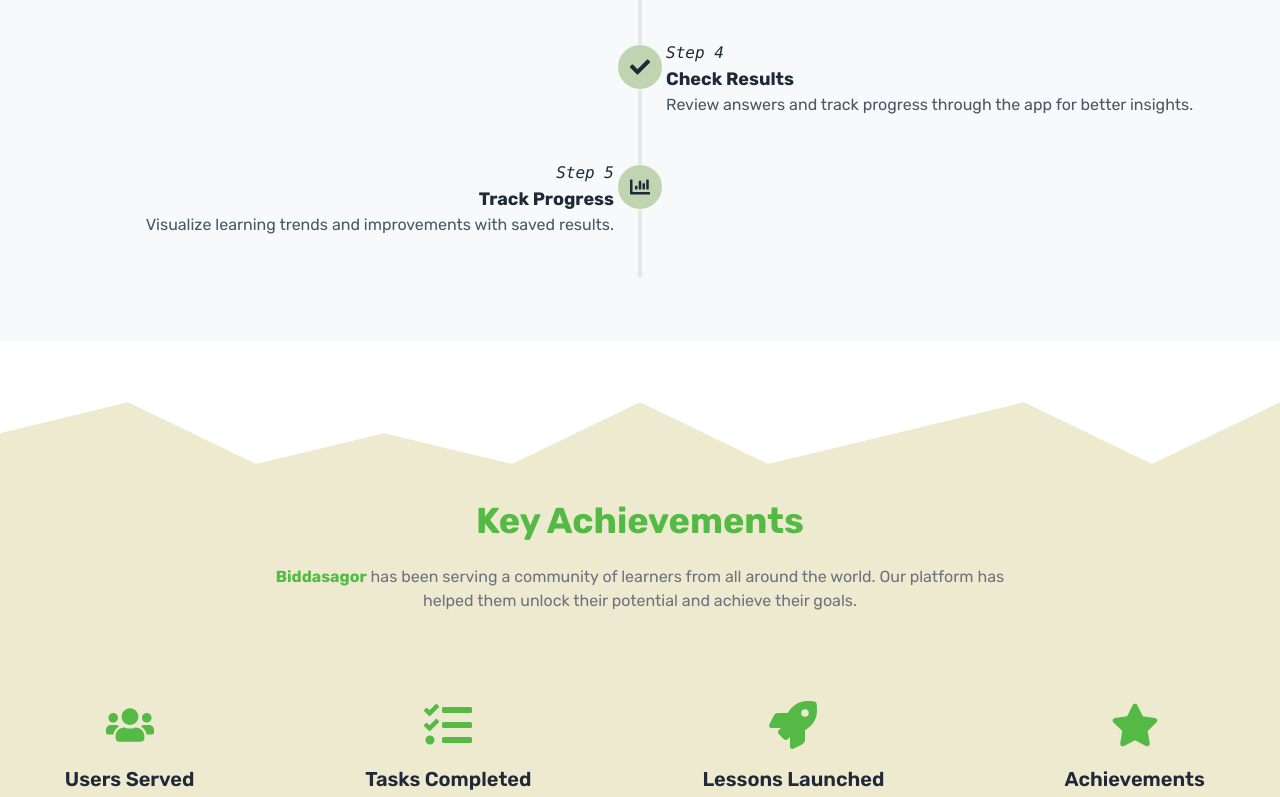
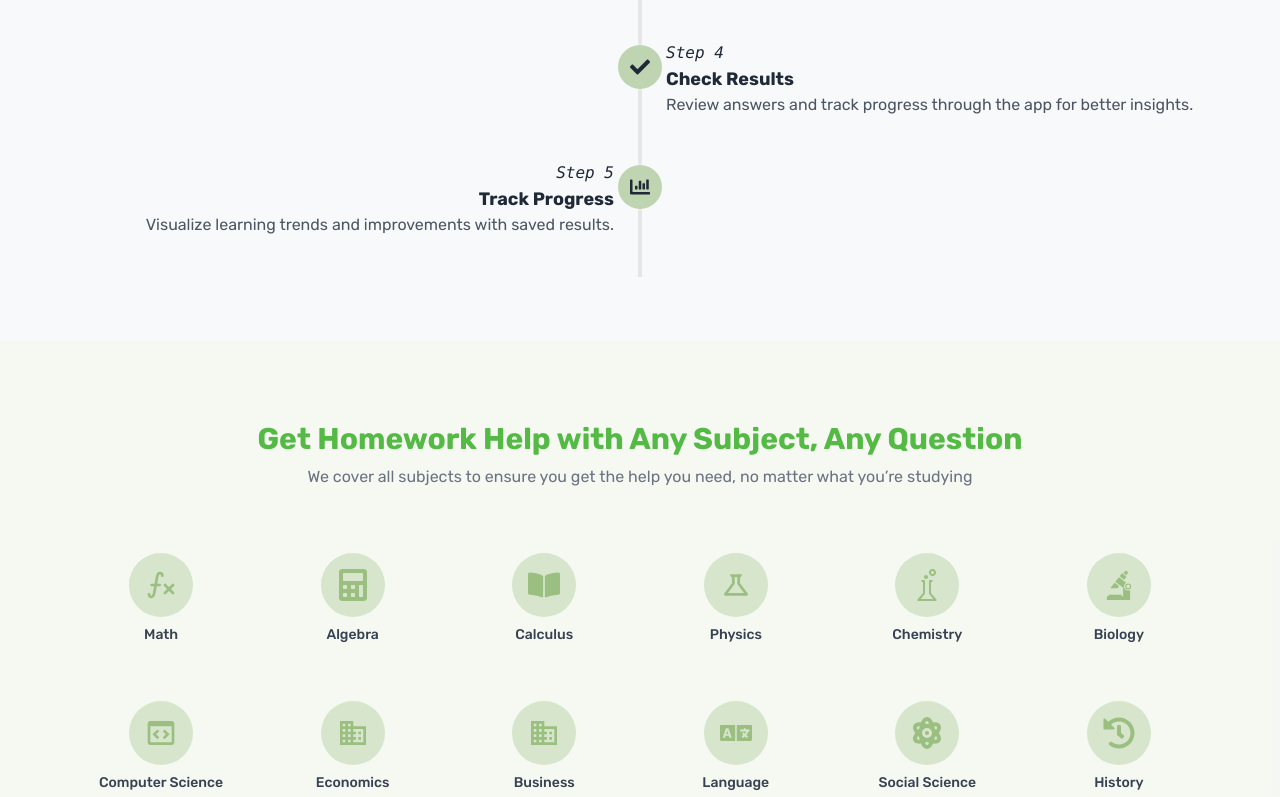
Before and after one commit to Phanthom-Mekat/AI-Integrated-Edu-Platform-Biddasagor, a React (Vite) app: page / in a window 1280 px wide. Shown: the part 2000-2797 px from the top of the page. Built offline with nearby package versions, Linux system fonts and the light colour scheme.

Commit message:
testimonials added

```diff
--- a/package.json
+++ b/package.json
@@ -14,6 +14,7 @@
     "react": "^18.3.1",
     "react-countup": "^6.5.3",
     "react-dom": "^18.3.1",
+    "react-fast-marquee": "^1.6.5",
     "react-icons": "^5.3.0",
     "react-router-dom": "^6.28.0",
     "react-swipeable": "^7.0.2",
--- a/src/components/home/Faq.jsx
+++ b/src/components/home/Faq.jsx
@@ -47,7 +47,7 @@ const Faq = () => {
     ];
 
     return (
-        <div className="bg-light py-16 mb-10">
+        <div className="bg-light py-16 ">
             <h2 className="text-4xl text-center  font-bold  mb-8">
                 Frequently Asked Questions
             </h2>
--- a/src/components/home/Navbar.jsx
+++ b/src/components/home/Navbar.jsx
@@ -7,7 +7,7 @@ const Navbar = () => {
     const isHome = location.pathname === "/";
 
     const links = <>
-        <li className="mr-2 font-bold text-gray-500"><NavLink to="/">Home</NavLink></li>
+        <li className="mr-2 font-bold text-gray-500"><NavLink to="/" className={({isActive}) => isActive ? "bg-secondary/80" : ""}>Home</NavLink></li>
         <li className="mr-2 font-bold text-gray-500"><NavLink to="/about">About Us</NavLink></li>
     </>
     return (
--- /dev/null
+++ b/src/components/home/SubjectHelp.jsx
@@ -0,0 +1,51 @@
+import { FaCalculator, FaAtom, FaBookOpen, FaLanguage, FaHistory } from "react-icons/fa";
+import {  GiMicroscope } from "react-icons/gi";
+import { BiCodeBlock } from "react-icons/bi";
+import { IoMdBusiness } from "react-icons/io";
+import { MdOutlineScience } from "react-icons/md";
+import { TbMathFunction } from "react-icons/tb";
+import { SlChemistry } from "react-icons/sl";
+
+const SubjectHelp = () => {
+    const subjects = [
+        { name: "Math", icon: <TbMathFunction className="w-8 h-8 text-primary" /> },
+        { name: "Algebra", icon: <FaCalculator className="w-8 h-8 text-primary" /> },
+        { name: "Calculus", icon: <FaBookOpen className="w-8 h-8 text-primary" /> },
+        { name: "Physics", icon: <MdOutlineScience className="w-8 h-8 text-primary" /> },
+        { name: "Chemistry", icon: <SlChemistry className="w-8 h-8 text-primary" /> },
+        { name: "Biology", icon: <GiMicroscope className="w-8 h-8 text-primary" /> },
+        { name: "Computer Science", icon: <BiCodeBlock className="w-8 h-8 text-primary" /> },
+        { name: "Economics", icon: <IoMdBusiness className="w-8 h-8 text-primary" /> },
+        { name: "Business", icon: <IoMdBusiness className="w-8 h-8 text-primary" /> },
+        { name: "Language", icon: <FaLanguage className="w-8 h-8 text-primary" /> },
+        { name: "Social Science", icon: <FaAtom className="w-8 h-8 text-primary" /> },
+        { name: "History", icon: <FaHistory className="w-8 h-8 text-primary" /> },
+    ];
+
+    return (
+        <div className="bg-primary/10 py-20">
+            <div className="text-center mb-12">
+                <h2 className="text-3xl font-bold text-secondary">Get Homework Help with Any Subject, Any Question</h2>
+                <p className="text-gray-500 mt-2">We cover all subjects to ensure you get the help you need, no matter what you’re studying</p>
+            </div>
+            <div className="grid grid-cols-2 md:grid-cols-4 w-11/12 mx-auto lg:grid-cols-6 gap-6 justify-items-center px-6">
+                {subjects.map((subject, index) => (
+                    <div
+                        key={index}
+                        className="flex flex-col items-center gap-2 p-4  rounded-lg  hover:shadow-lg transition-shadow"
+                    >
+                        <div className="p-4 bg-primary/35 rounded-full">{subject.icon}</div>
+                        <p className="text-sm font-medium text-gray-700">{subject.name}</p>
+                    </div>
+                ))}
+            </div>
+            <div className="mt-12 text-center">
+                <button className="btn bg-gradient-to-r from-secondary to-lime-500 text-white px-6 rounded-full text-lg font-bold hover:shadow-lg transition-shadow">
+                    Ask your question
+                </button>
+            </div>
+        </div>
+    );
+};
+
+export default SubjectHelp;
--- /dev/null
+++ b/src/components/home/Testimonial.jsx
@@ -0,0 +1,161 @@
+/* eslint-disable react/prop-types */
+import Marquee from 'react-fast-marquee'
+import { Star } from 'lucide-react'
+
+const testimonials = [
+  {
+    name: "John D.",
+    image: "https://i.pravatar.cc/100?img=1",
+    feedback: "This platform helped me ace my math exam! Highly recommend it.",
+    rating: 5,
+    subject: "Mathematics",
+    improvement: "Exam scores improved by 30%",
+  },
+  {
+    name: "Sophia L.",
+    image: "https://i.pravatar.cc/100?img=2",
+    feedback: "The step-by-step solutions were a lifesaver for physics assignments!",
+    rating: 5,
+    subject: "Physics",
+    improvement: "Homework completion time reduced",
+  },
+  {
+    name: "Emily R.",
+    image: "https://i.pravatar.cc/100?img=3",
+    feedback: "I love the 24/7 availability. It's like having a tutor always by your side.",
+    rating: 4.5,
+    subject: "Chemistry",
+    improvement: "Grades improved from C to A-",
+  },
+  {
+    name: "Michael K.",
+    image: "https://i.pravatar.cc/100?img=4",
+    feedback: "Affordable and reliable homework help. Best investment I've made.",
+    rating: 5,
+    subject: "Biology",
+    improvement: "Confidence in subject increased ",
+  },
+  {
+    name: "Olivia P.",
+    image: "https://i.pravatar.cc/100?img=5",
+    feedback: "The interactive quizzes really helped reinforce my learning. Great feature!",
+    rating: 4.5,
+    subject: "History",
+    improvement: "Retention of facts improved by 40%",
+  },
+  {
+    name: "Ethan S.",
+    image: "https://i.pravatar.cc/100?img=6",
+    feedback: "I struggled with English Literature, but the analysis tools here made it much easier.",
+    rating: 5,
+    subject: "English Literature",
+    improvement: "Essay writing skills significantly ",
+  },
+  {
+    name: "Ava M.",
+    image: "https://i.pravatar.cc/100?img=7",
+    feedback: "The platform is so easy to use. I can find answers to my questions in seconds.",
+    rating: 4.5,
+    subject: "Computer Science",
+    improvement: "Coding skills improved by 50%",
+  },
+  {
+    name: "Noah B.",
+    image: "https://i.pravatar.cc/100?img=8",
+    feedback: "The AI tutor is so helpful. It explains concepts in a way that's easy .",
+    rating: 5,
+    subject: "Algebra",
+    improvement: "Understanding of concepts improved",
+  },
+  {
+    name: "Mia L.",
+    image: "https://i.pravatar.cc/100?img=9",
+    feedback: "I love the community aspect. It's like having a study group online.",
+    rating: 4.5,
+    subject: "Economics",
+    improvement: "Understanding of concepts improved",
+  },
+  {
+    name: "James C.",
+    image: "https://i.pravatar.cc/100?img=10",
+    feedback: "The platform is so easy to use. I can find answers to my questions in seconds.",
+    rating: 4.5,
+    subject: "Business Studies",
+    improvement: "Understanding of concepts improved",
+  },
+  {
+    name: "Liam H.",
+    image: "https://i.pravatar.cc/100?img=11",
+    feedback: "The platform is so easy to use. I can find answers to my questions in seconds.",
+    rating: 4.5,
+    subject: "Language",
+    improvement: "Understanding of concepts improved",
+  },
+  {
+    name: "Ella G.",
+    image: "https://i.pravatar.cc/100?img=12",
+    feedback: "The platform is so easy to use. I can find answers to my questions in seconds.",
+    rating: 4.5,
+    subject: "Social Science",
+    improvement: "Understanding of concepts improved",
+  },
+  {
+    name: "William S.",
+    image: "https://i.pravatar.cc/100?img=13",
+    feedback: "The platform is so easy to use. I can find answers to my questions in seconds.",
+    rating: 4.5,
+    subject: "Psychology",
+    improvement: "Understanding of concepts improved",
+  }
+]
+
+const TestimonialCard = ({ testimonial }) => (
+  <div className="card w-80 bg-secondary/20 shadow-md m-4">
+    <div className="card-body p-4">
+      <div className="flex items-center mb-2">
+        <img src={testimonial.image} alt={testimonial.name} className="w-12 h-12 rounded-full object-cover" />
+        <div className="ml-3">
+          <h2 className="font-semibold">{testimonial.name}</h2>
+          <p className="text-sm text-primary">{testimonial.subject}</p>
+        </div>
+      </div>
+      <p className="text-sm mb-2">{testimonial.feedback}</p>
+      <div className="flex items-center justify-between">
+        <div className="flex">
+          {[...Array(5)].map((_, i) => (
+            <Star
+              key={i}
+              className={`w-4 h-4 ${
+                i < Math.floor(testimonial.rating) ? 'text-secondary fill-current' : 'text-gray-300'
+              }`}
+            />
+          ))}
+        </div>
+        <span className="text-xs text-primary">{testimonial.improvement}</span>
+      </div>
+    </div>
+  </div>
+)
+
+const TestimonialMarquee = () => {
+  return (
+    <div className="bg-light py-12">
+      <div className="container mx-auto px-4">
+        <h2 className="text-3xl font-bold text-center text-gray-800 mb-8">What Our Students Say</h2>
+        <Marquee gradient={false} speed={120}   pauseOnClick >
+          {testimonials.map((testimonial, index) => (
+            <TestimonialCard key={index} testimonial={testimonial} />
+          ))}
+        </Marquee>
+        <div className="text-center mt-8">
+          <p className="text-xl font-semibold text-gray-700 mb-4">98% of students reported improved grades</p>
+          <button className="btn bg-primary hover:bg-secondary text-white border-none">
+            Join Our Success Story
+          </button>
+        </div>
+      </div>
+    </div>
+  )
+}
+
+export default TestimonialMarquee
--- a/src/pages/HomePage.jsx
+++ b/src/pages/HomePage.jsx
@@ -5,6 +5,8 @@ import Hero from "../components/home/Hero";
 import HowItWorks from "../components/home/HowItWorks";
 import Pricing from "../components/home/Pricing";
 import States from "../components/home/States";
+import SubjectHelp from "../components/home/SubjectHelp";
+import Testimonial from "../components/home/Testimonial";
 
 const HomePage = () => {
     return (
@@ -13,9 +15,11 @@ const HomePage = () => {
                 <Hero/>
                 <DiscoverSection/>
                 <HowItWorks/>
+                <SubjectHelp />
                 <States/>
                 <Pricing/>
                 <Faq/>
+                <Testimonial/>
                 <Foooter/>
             </main>
         </div>
```
Also changed, not shown: 1 other file (tests, documents, lock files or other folders).
